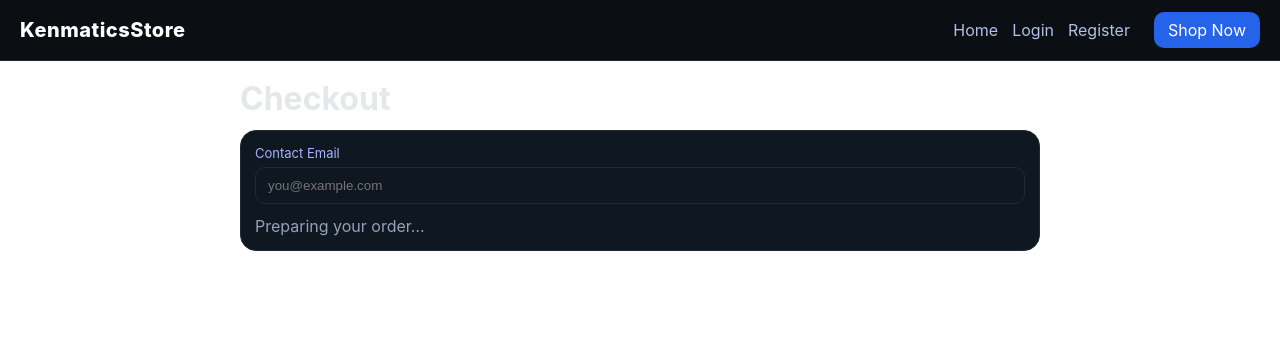
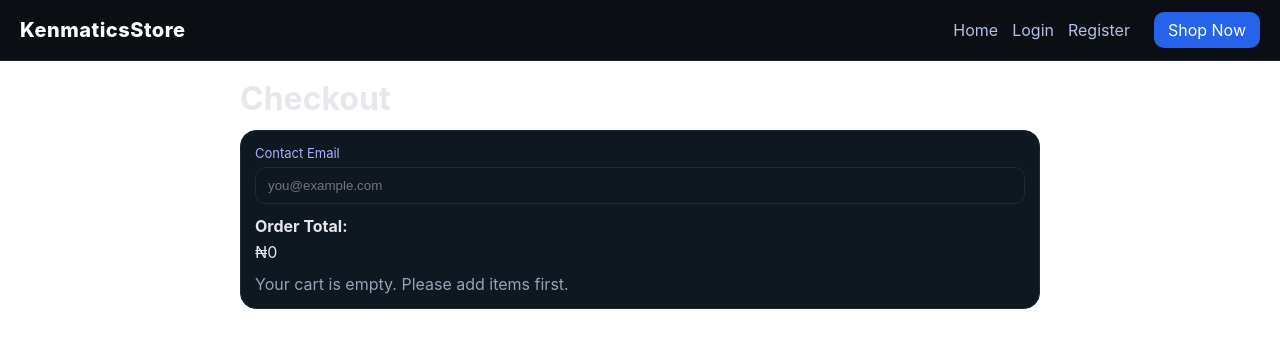
Before and after one commit to AskKenImani/store, a React (Create React App) app: page /checkout in a window 1280 px wide. Shown: the top 348 px of the page. Built offline with nearby package versions, Linux system fonts and the light colour scheme.

Commit message:
Fix unused setCartTotal

```diff
--- a/src/pages/CheckoutPage.js
+++ b/src/pages/CheckoutPage.js
@@ -6,27 +6,83 @@ import axios from "axios";
 const API = process.env.REACT_APP_API_URL;
 
 export default function CheckoutPage() {
-  const [cartTotal, setCartTotal] = useState(5000);
+  const [cartTotal, setCartTotal] = useState(0);
+  const [cartItems, setCartItems] = useState([]);
   const [email, setEmail] = useState("");
   const [orderId, setOrderId] = useState(null);
+  const [loadingOrder, setLoadingOrder] = useState(false);
   const token = localStorage.getItem("auth_token");
 
+  // 1) Load cart items from localStorage and compute total
   useEffect(() => {
+    try {
+      // 🔹 Adjust this key if your cart is stored under a different name
+      const raw = localStorage.getItem("cart_items");
+      if (!raw) {
+        setCartItems([]);
+        setCartTotal(0);
+        return;
+      }
+
+      const parsed = JSON.parse(raw); // expect array: [{ _id / id, price, quantity }, ...]
+      if (!Array.isArray(parsed)) {
+        setCartItems([]);
+        setCartTotal(0);
+        return;
+      }
+
+      setCartItems(parsed);
+
+      const total = parsed.reduce((sum, item) => {
+        const price = Number(item.price || 0);
+        const qty = Number(item.quantity || 1);
+        return sum + price * qty;
+      }, 0);
+
+      setCartTotal(total);
+    } catch (e) {
+      console.error("Error reading cart from localStorage", e);
+      setCartItems([]);
+      setCartTotal(0);
+    }
+  }, []);
+
+  // 2) Create order once we have cart items + total + token
+  useEffect(() => {
+    if (!token) return;
+    if (!cartItems.length) return;
+    if (cartTotal <= 0) return;
+    if (orderId) return; // don't recreate if already created
+
     (async () => {
-      // demo: create order to get orderId
-      if (!token) return;
       try {
+        setLoadingOrder(true);
         const user_id = localStorage.getItem("user_id");
-        const products = []; // attach selected product IDs here
-        const { data } = await axios.post(`${API}/orders`, {
-          user: user_id, products, totalAmount: cartTotal
-        }, { headers: { Authorization: `Bearer ${token}` }});
+
+        // 🔹 Map cart items to expected products payload
+        const products = cartItems.map((item) => ({
+          product: item._id || item.id, // adjust if your field is different
+          quantity: item.quantity || 1,
+        }));
+
+        const { data } = await axios.post(
+          `${API}/orders`,
+          {
+            user: user_id,
+            products,
+            totalAmount: cartTotal,
+          },
+          { headers: { Authorization: `Bearer ${token}` } }
+        );
+
         setOrderId(data.order?._id);
       } catch (e) {
-        console.error(e);
+        console.error("Error creating order", e);
+      } finally {
+        setLoadingOrder(false);
       }
     })();
-  }, [token, cartTotal]);
+  }, [token, cartItems, cartTotal, orderId]);
 
   return (
     <div className={styles.wrap}>
@@ -34,12 +90,29 @@ export default function CheckoutPage() {
       <div className={styles.card}>
         <div className={styles.row}>
           <label>Contact Email</label>
-          <input value={email} onChange={e => setEmail(e.target.value)} placeholder="you@example.com" />
+          <input
+            value={email}
+            onChange={(e) => setEmail(e.target.value)}
+            placeholder="you@example.com"
+          />
         </div>
-        {orderId ? (
+
+        <div className={styles.row}>
+          <strong>Order Total:</strong> ₦{Number(cartTotal).toLocaleString()}
+        </div>
+
+        {loadingOrder && <div className={styles.note}>Preparing your order…</div>}
+
+        {!loadingOrder && !orderId && (
+          <div className={styles.note}>
+            {cartItems.length
+              ? "Creating your order…"
+              : "Your cart is empty. Please add items first."}
+          </div>
+        )}
+
+        {orderId && (
           <CheckoutForm orderId={orderId} email={email} amount={cartTotal} />
-        ) : (
-          <div className={styles.note}>Preparing your order…</div>
         )}
       </div>
     </div>
```
